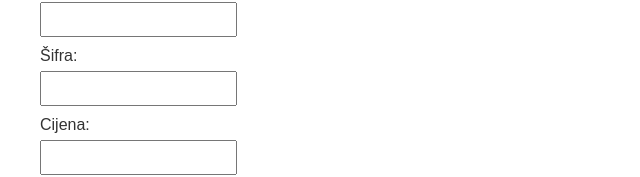
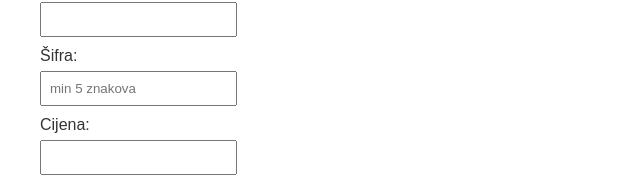
Before and after one commit to Andrija135/Angular-Hardware-App, an Angular app: page /hardwares in a window 1280 px wide. Shown: the part 305-482 px from the top of the page, without its empty margins (0-640 px from the left). Built offline with nearby package versions, Linux system fonts and the light colour scheme; no server answers.

Commit message:
Fixed form

```diff
--- a/src/app/components/hardwares/hardwares.component.html
+++ b/src/app/components/hardwares/hardwares.component.html
@@ -17,7 +17,7 @@
     <input #name />
   </label>
   <label>Šifra:
-    <input #code />
+    <input #code placeholder="min 5 znakova" />
   </label>
   <label>Cijena:
     <input type="number" #price />
@@ -39,7 +39,9 @@
     add(name.value, code.value, +price.value, type.value, +nrAvailable.value);
     name.value = '';
     code.value = '';
-    type.value = ''
+    price.value = '';
+    type.value = '';
+    nrAvailable.value = '';
   ">
     Unesi hardver
   </button>
--- a/src/app/components/hardwares/hardwares.component.ts
+++ b/src/app/components/hardwares/hardwares.component.ts
@@ -33,7 +33,7 @@ export class HardwaresComponent implements OnInit {
     code = code.trim();
     type = type.trim();
 
-    if (!name || !code || !price || !type || !nrAvailable) {
+    if (!name || !code || !price || !type || !nrAvailable || code.length < 5) {
       return;
     }
 
```
